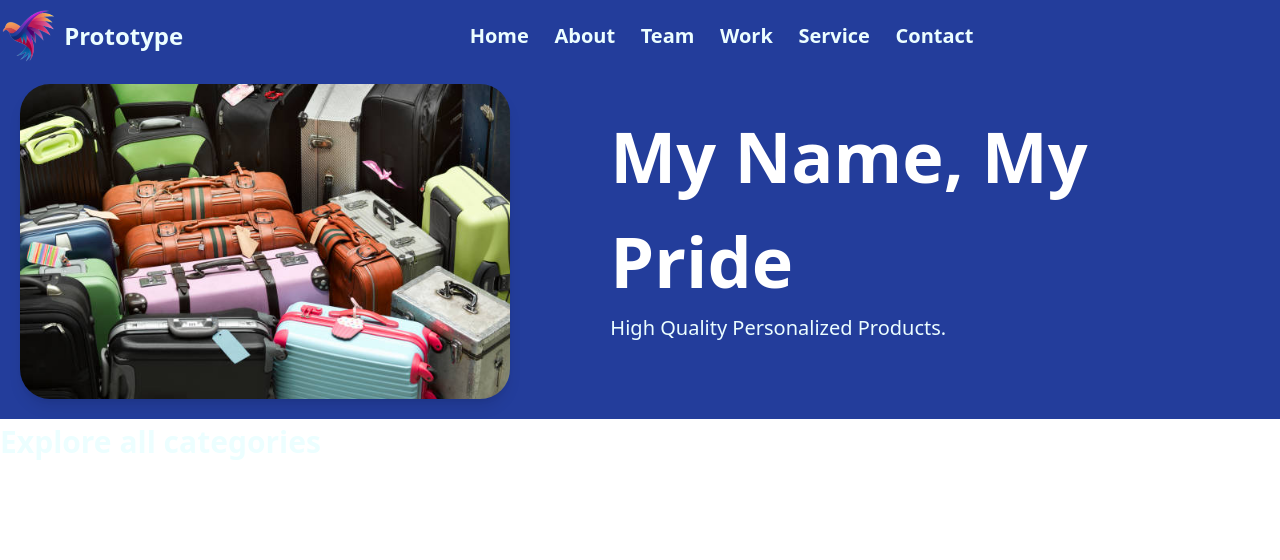
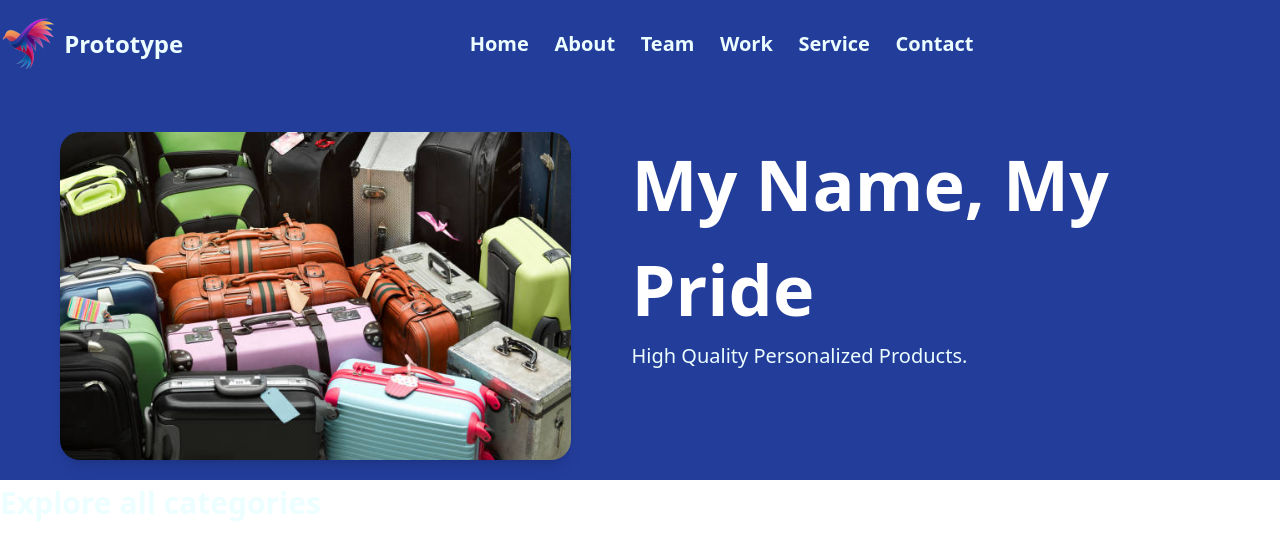
Before and after one commit to rrs12/prototype, a plain HTML site: page index.html in a window 1280 px wide. Drawn offline with nearby package versions, Linux system fonts and the light colour scheme; a web font is replaced by a local one.

Commit message:
Update index.html

```diff
--- a/index.html
+++ b/index.html
@@ -28,7 +28,7 @@
 </head>
 <body class="font-montserrat">
 
-    <header class="bg-[#233d9b] backdrop-blur z-50 lg:py-0  py-2 pb-4">
+    <header class="bg-[#233d9b] backdrop-blur z-50  py-2 pb-10">
 
         <nav
             class="z-50 pt-2 flex items-center justify-between mx-auto bg-[#233d9b] lg:bg-transparent w-screen">
@@ -100,15 +100,16 @@
     </header>
     <section class="pt-5 px-5 bg-[#233d9b] p-5 h-full grid grid-col-2 md:flex md:flex-row justify-center md:gap-[100px]" id="home">
         <div>
-            <img src="./resources/images/gettyimages-687511156-612x612.jpg" class="shadow-lg w-[80vw] md:w-[40vw]  rounded-[30px] items-center">
+            <img src="./resources/images/gettyimages-687511156-612x612.jpg" class="shadow-lg w-[80vw] md:w-[40vw] rounded-[20px] md:ml-10 items-center">
         </div>
-        <div class="mt-5">
-            <h2 class="text-white font-black text-[50px]  lg:text-[70px]">My Name, My Pride</h2>
+        <div class="">
+            <h2 class="text-white font-black text-[50px] md:text-[50px] lg:text-[70px]">My Name, My Pride</h2>
             <p class="text-cyan-50 mt-2 md:mt-0 lg:text-xl">High Quality Personalized Products.</p>
         </div>
     </section>
     <section>
         <h1 class="text-cyan-50 font-bold text-[30px]">Explore all categories</h1>
+
     </section>
     <script src="./js/script.js"></script>
     <script src="./js/nav.js"></script>
```
